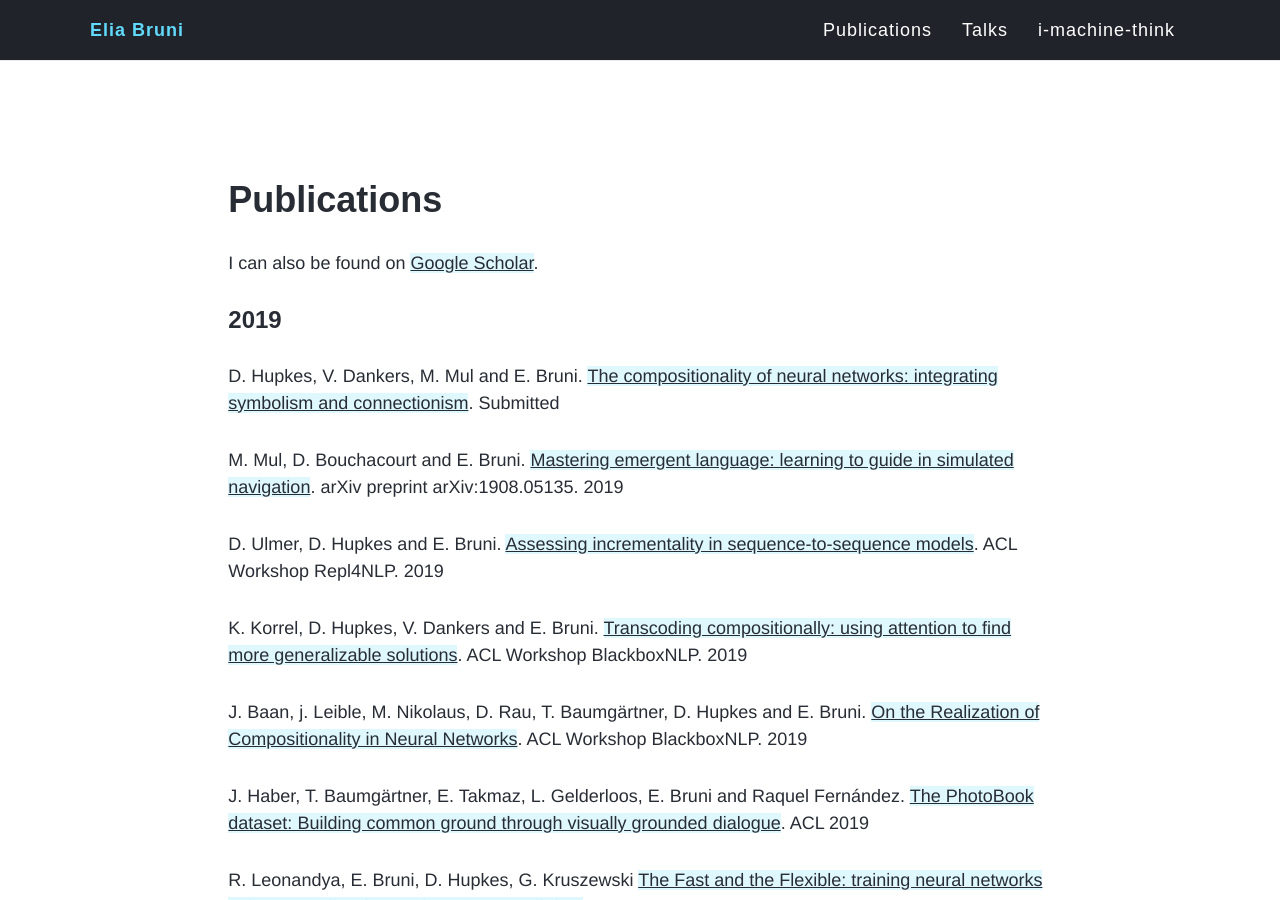
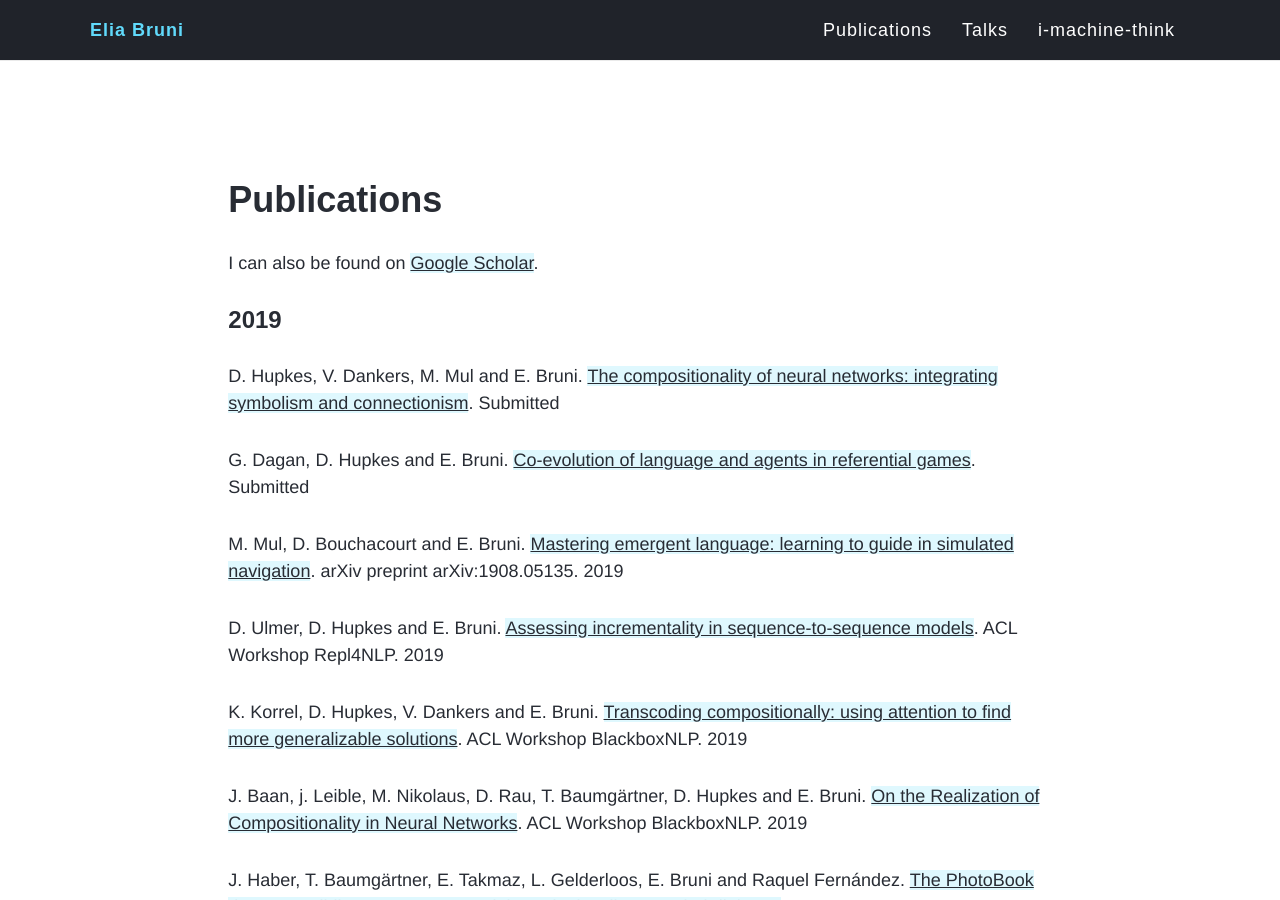
Before and after one commit to eliabruni/eliabruni.github.io, a Jekyll site: the page built from publications.md, in a window 1280 px wide and 900 px high. Built offline with Jekyll 4.4.1, drawn with Linux system fonts in a browser that asks for light colours; nearby versions of some CDN libraries.

Commit message:
add colevolution

```diff
--- a/publications.md
+++ b/publications.md
@@ -10,6 +10,8 @@ I can also be found on [Google Scholar](https://scholar.google.com/citations?use
 ### 2019
 
 D. Hupkes, V. Dankers, M. Mul and E. Bruni. [The compositionality of neural networks: integrating symbolism and connectionism](http://eliabruni.github.io/publications/hupkes2019compositionality.pdf). Submitted
+
+G. Dagan, D. Hupkes and E. Bruni. [Co-evolution of language and agents in referential games](http://eliabruni.github.io/publications/dagan2019coevolution.pdf). Submitted
 
 M. Mul, D. Bouchacourt and E. Bruni. [Mastering emergent language: learning to guide in simulated navigation](https://arxiv.org/abs/1908.05135). arXiv preprint arXiv:1908.05135. 2019
 
```
Also changed, not shown: 1 other file.
